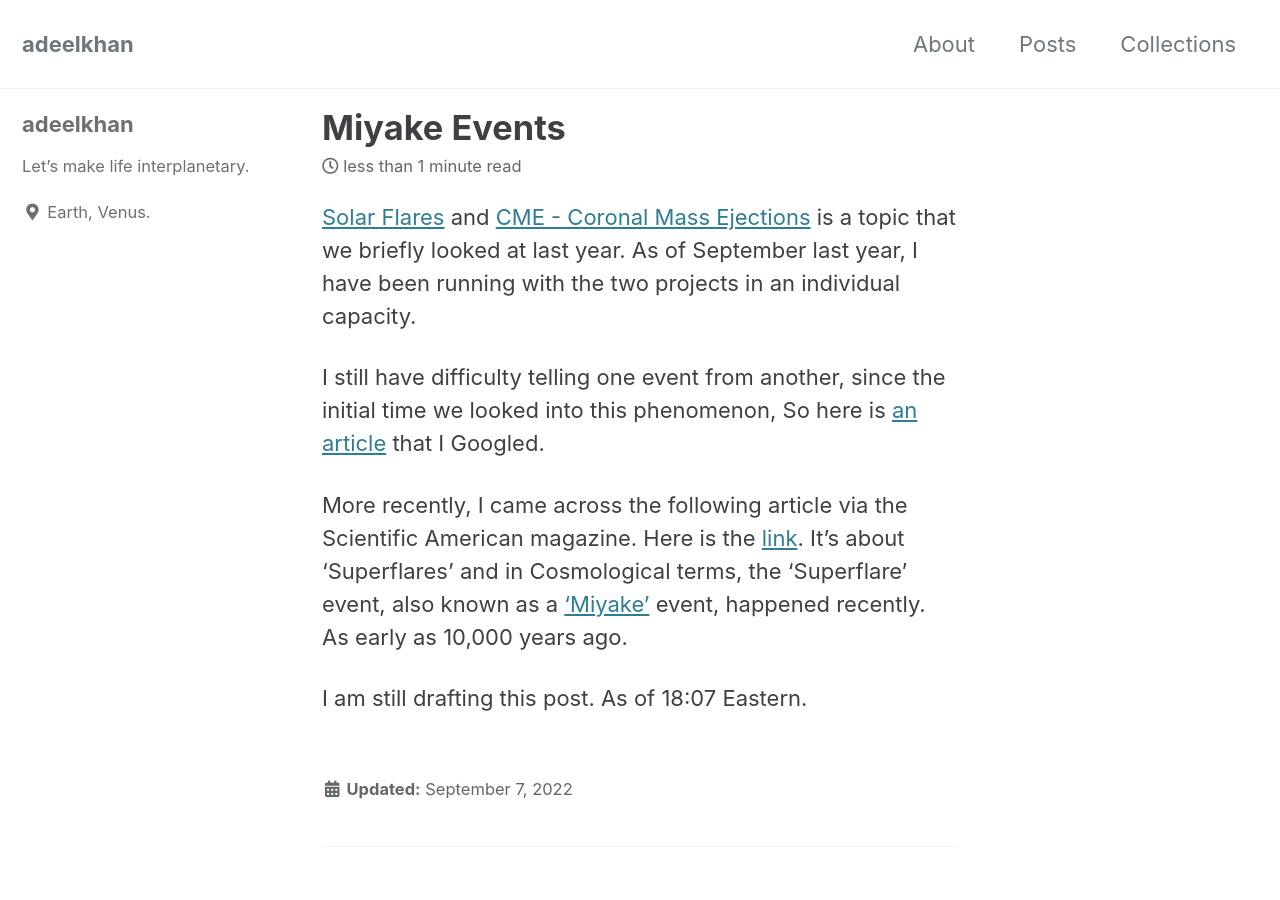
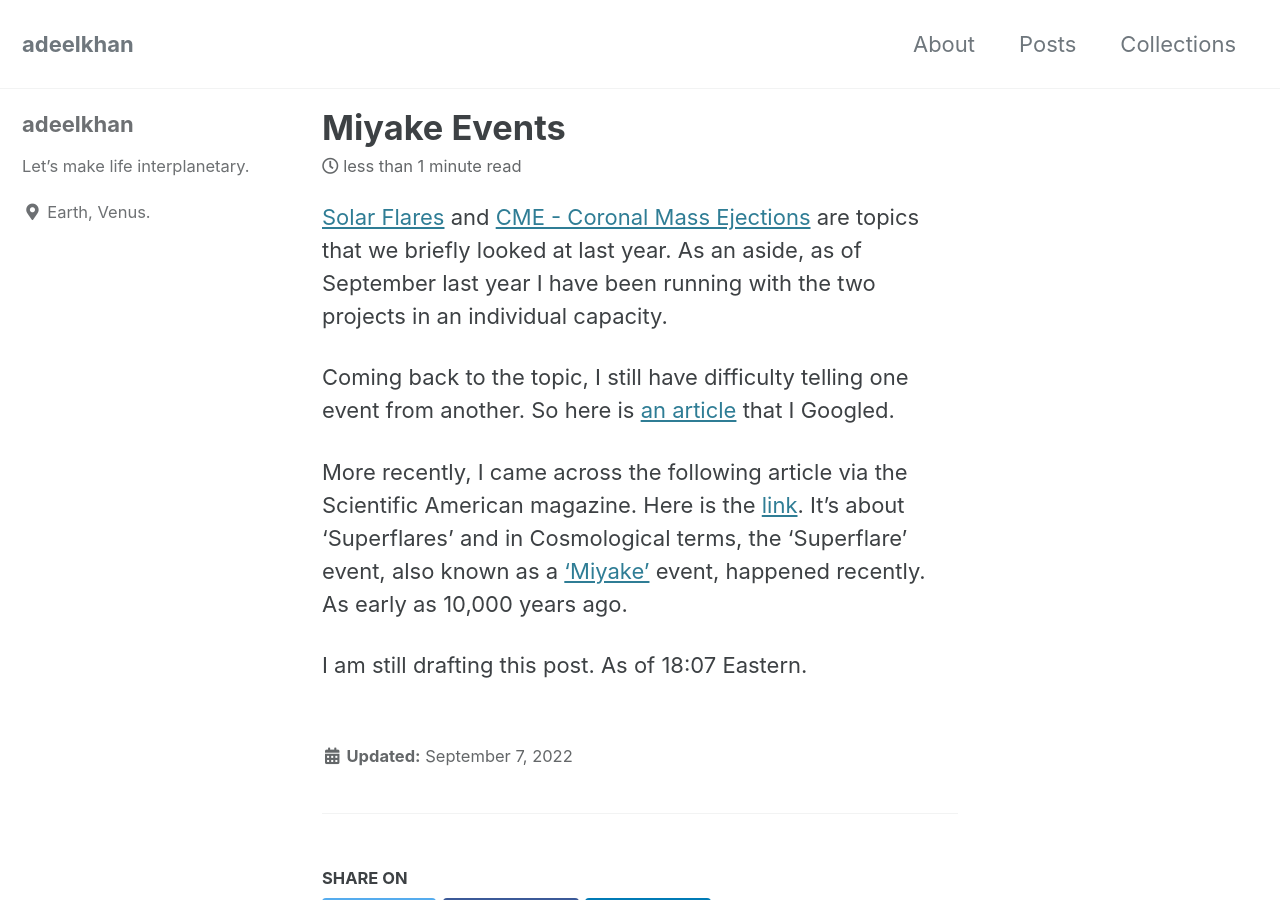
Before and after one commit to stellardreams/stellardreams.github.io, a Jekyll site: the page built from _posts/2022-09-07-Miyake-Events.md, in a window 1280 px wide and 900 px high. Built offline with Jekyll 4.4.1, drawn with Linux system fonts in a browser that asks for light colours; cached includes are drawn as plain includes.

Commit message:
Update 2022-09-07-Miyake-Events.md
Grammar.

```diff
--- a/_posts/2022-09-07-Miyake-Events.md
+++ b/_posts/2022-09-07-Miyake-Events.md
@@ -1,6 +1,6 @@
-[Solar Flares](https://en.wikipedia.org/wiki/Solar_flare) and [CME - Coronal Mass Ejections](https://en.wikipedia.org/wiki/Coronal_mass_ejection) is a topic that we briefly looked at last year. As of September last year, I have been running with the two projects in an individual capacity.
+[Solar Flares](https://en.wikipedia.org/wiki/Solar_flare) and [CME - Coronal Mass Ejections](https://en.wikipedia.org/wiki/Coronal_mass_ejection) are topics that we briefly looked at last year. As an aside, as of September last year I have been running with the two projects in an individual capacity.
 
-I still have difficulty telling one event from another, since the initial time we looked into this phenomenon,  So here is [an article](https://phys.org/news/2014-09-difference-cmes-solar-flares.html) that I Googled.
+Coming back to the topic, I still have difficulty telling one event from another. So here is [an article](https://phys.org/news/2014-09-difference-cmes-solar-flares.html) that I Googled.
 
 More recently, I came across the following article via the Scientific American magazine. Here is the [link](https://www.scientificamerican.com/article/solar-superflares-rocked-earth-less-than-10-000-years-ago-and-could-strike-again/). It's about 'Superflares' and in Cosmological terms, the 'Superflare' event, also known as a ['Miyake'](https://en.wikipedia.org/wiki/774%E2%80%93775_carbon-14_spike) event, happened recently. As early as 10,000 years ago.
 
```
